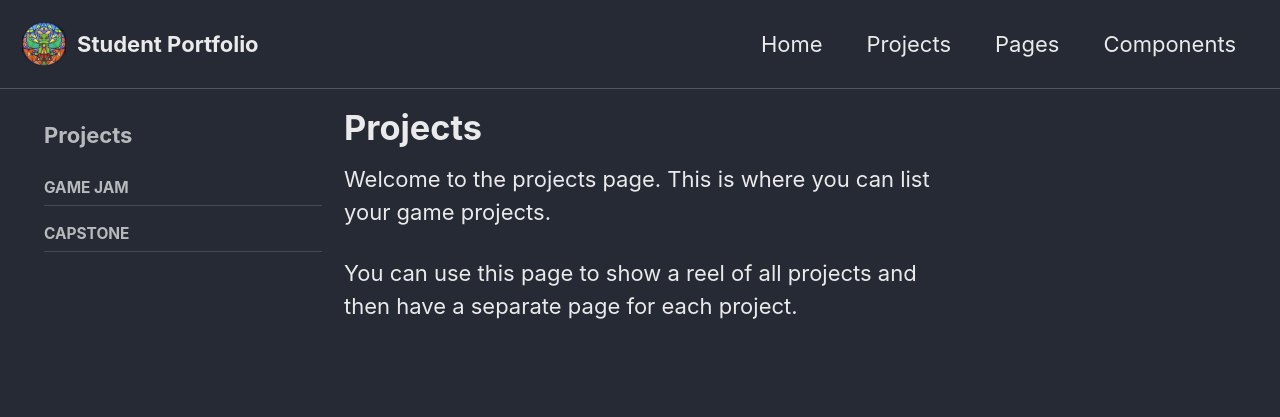
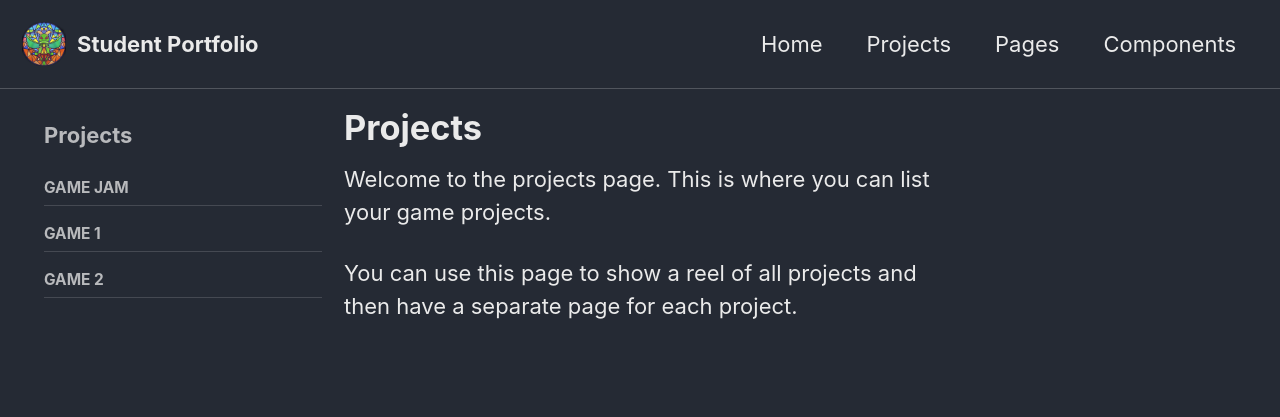
Before and after one commit to JamesTiernan/JamesTiernan.github.io, a Jekyll site: the page built from _pages/projects.md, in a window 1280 px wide. Shown: the top 417 px of the page. Built offline with Jekyll 4.4.1, drawn with Linux system fonts in a browser that asks for light colours.

Commit message:
Update navigation.yml

```diff
--- a/_data/navigation.yml
+++ b/_data/navigation.yml
@@ -9,6 +9,8 @@ main:
         url: /projects/game-jam/
       - title: "Game 1"
         url: /projects/game1/
+      - title: "Game 2"
+        url: /projects/game2/
   - title: "Pages"
     url: /pages/
     children:
@@ -26,8 +28,10 @@ main:
 projects:
   - title: "Game Jam"
     url: /projects/game-jam/
-  - title: "Capstone"
-    url: /projects/capstone/
+  - title: "Game 1"
+    url: /projects/game1/
+  - title: "Game 2"
+    url: /projects/game2/
 
 # Sidebar menu for the Pages page
 pages:
```
